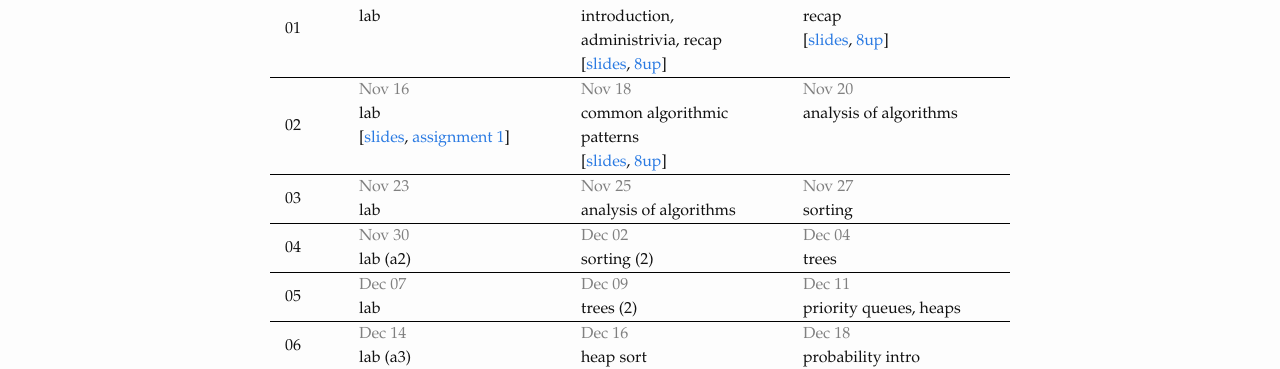
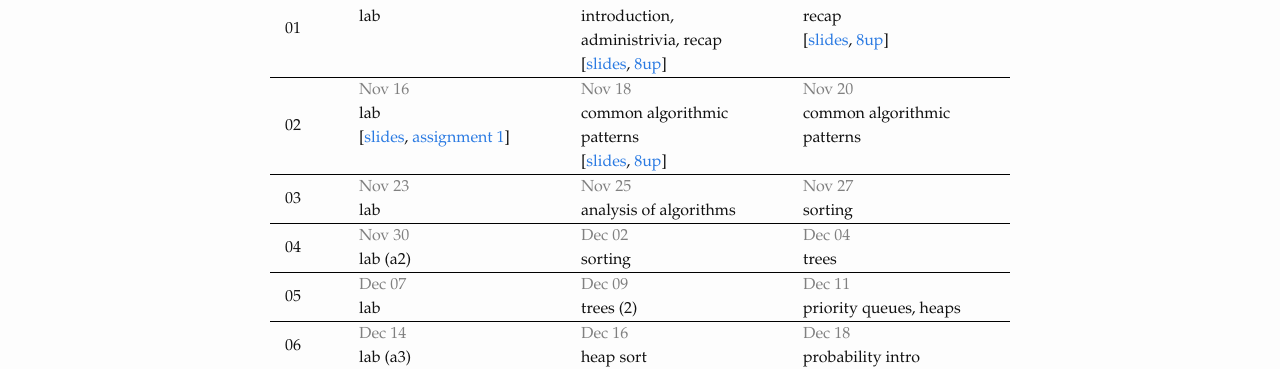
Before and after one commit to dsacl3-2020/dsacl3-2020.github.io, a Jekyll site: the page built from lectures.md, in a window 1280 px wide. Shown: the part 324-693 px from the top of the page. Built offline with Jekyll 4.4.1, drawn with Linux system fonts in a browser that asks for light colours.

Commit message:
Slides/schedule update

```diff
--- a/_data/schedule.yml
+++ b/_data/schedule.yml
@@ -34,7 +34,7 @@
         slides: slides/patterns.pdf
         8up: slides/patterns-handout.pdf
     Nov 20:
-      topic: analysis of algorithms
+      topic: common algorithmic patterns
 - week: "03"
   dates:
     Nov 23:
@@ -48,7 +48,7 @@
     Nov 30:
       topic: lab (a2)
     Dec 02:
-      topic: sorting (2)
+      topic: sorting
     Dec 04:
       topic: trees
 - week: "05"
```
Also changed, not shown: 6 other files.
